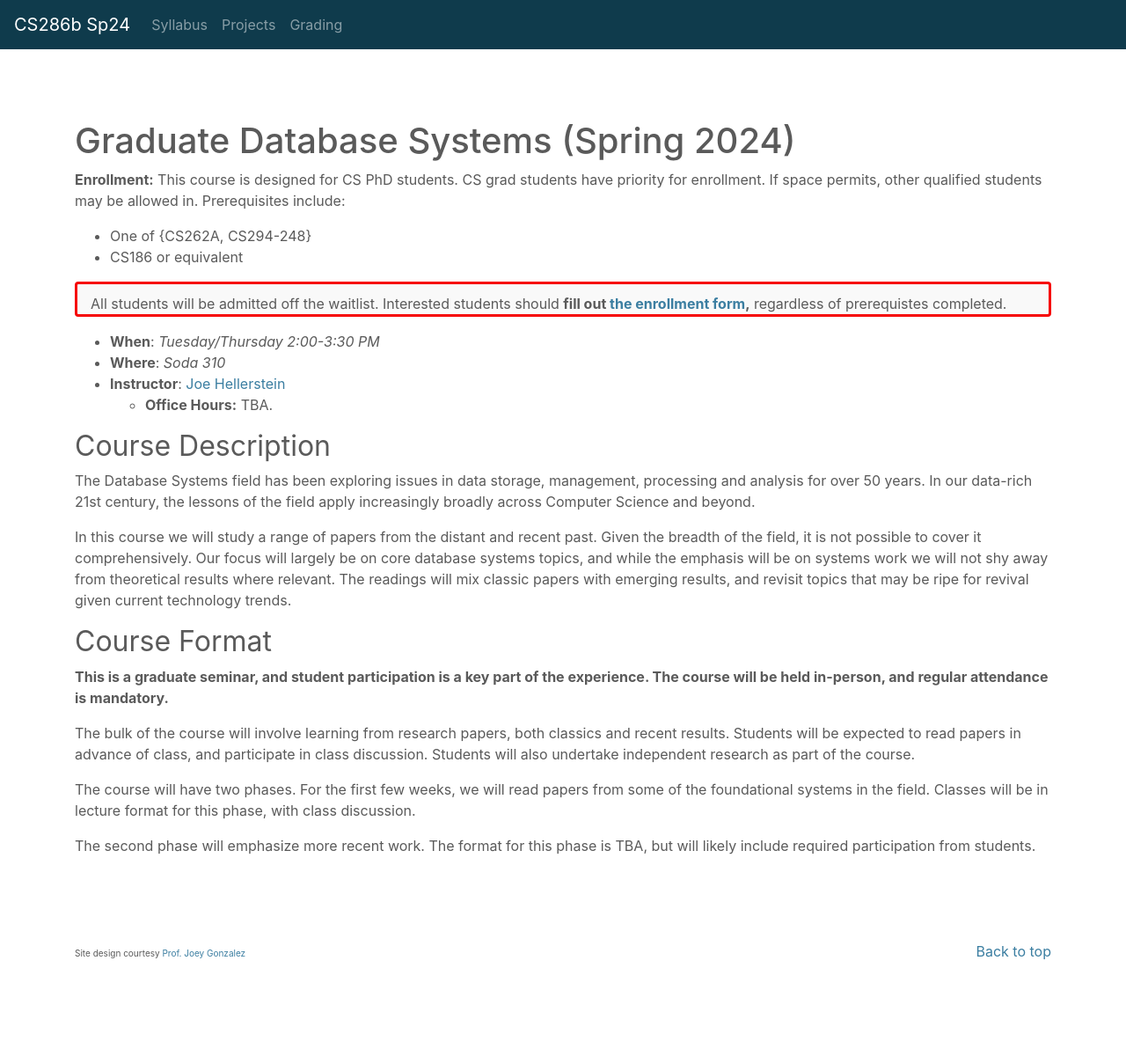
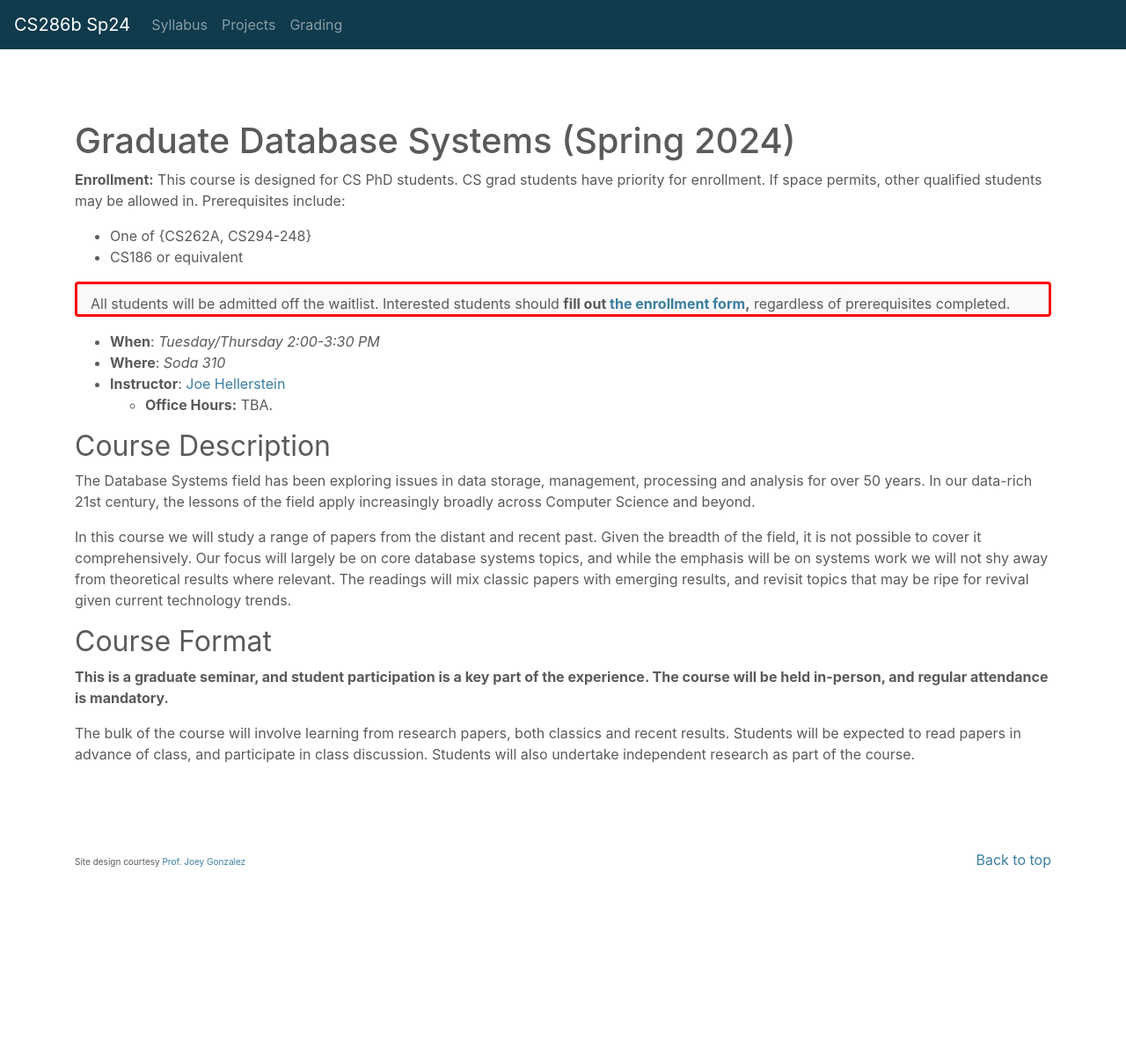
Before and after one commit to jhellerstein/cs286-sp24, a Jekyll site: the page built from index.md, in a window 1280 px wide. Shown: the whole page at 88% size. Built offline with Jekyll 4.4.1, drawn with Linux system fonts in a browser that asks for light colours; nearby versions of some CDN libraries; our own code applies the rules of GitHub Pages for plain Markdown files.

Commit message:
fix typos

```diff
--- a/index.md
+++ b/index.md
@@ -8,7 +8,7 @@ layout: default
   * One of {CS262A, CS294-248}
   * CS186 or equivalent
 
-All students will be admitted off the waitlist. Interested students should **fill out [the enrollment form](https://forms.gle/Dz9WTAWw7yeTXyD6A),** regardless of prerequistes completed.
+All students will be admitted off the waitlist. Interested students should **fill out [the enrollment form](https://forms.gle/Dz9WTAWw7yeTXyD6A),** regardless of prerequisites completed.
 {: .announcement}
 
 * **When**: *Tuesday/Thursday 2:00-3:30 PM*
@@ -42,9 +42,9 @@ The course will be held in-person, and regular attendance is mandatory.**
 The bulk of the course will involve learning from research papers, both classics and
 recent results. Students will be expected to read papers in advance of class, and participate in class discussion. Students will also undertake independent research as part of the course.
 
-The course will have two phases. For the first few weeks, we will read papers
+<!-- The course will have two phases. For the first few weeks, we will read papers
 from some of the foundational systems in the field. Classes will be in lecture
 format for this phase, with class discussion.
 
 The second phase will emphasize more recent work. The format for this
-phase is TBA, but will likely include required participation from students.
+phase is TBA, but will likely include required participation from students. -->
```
